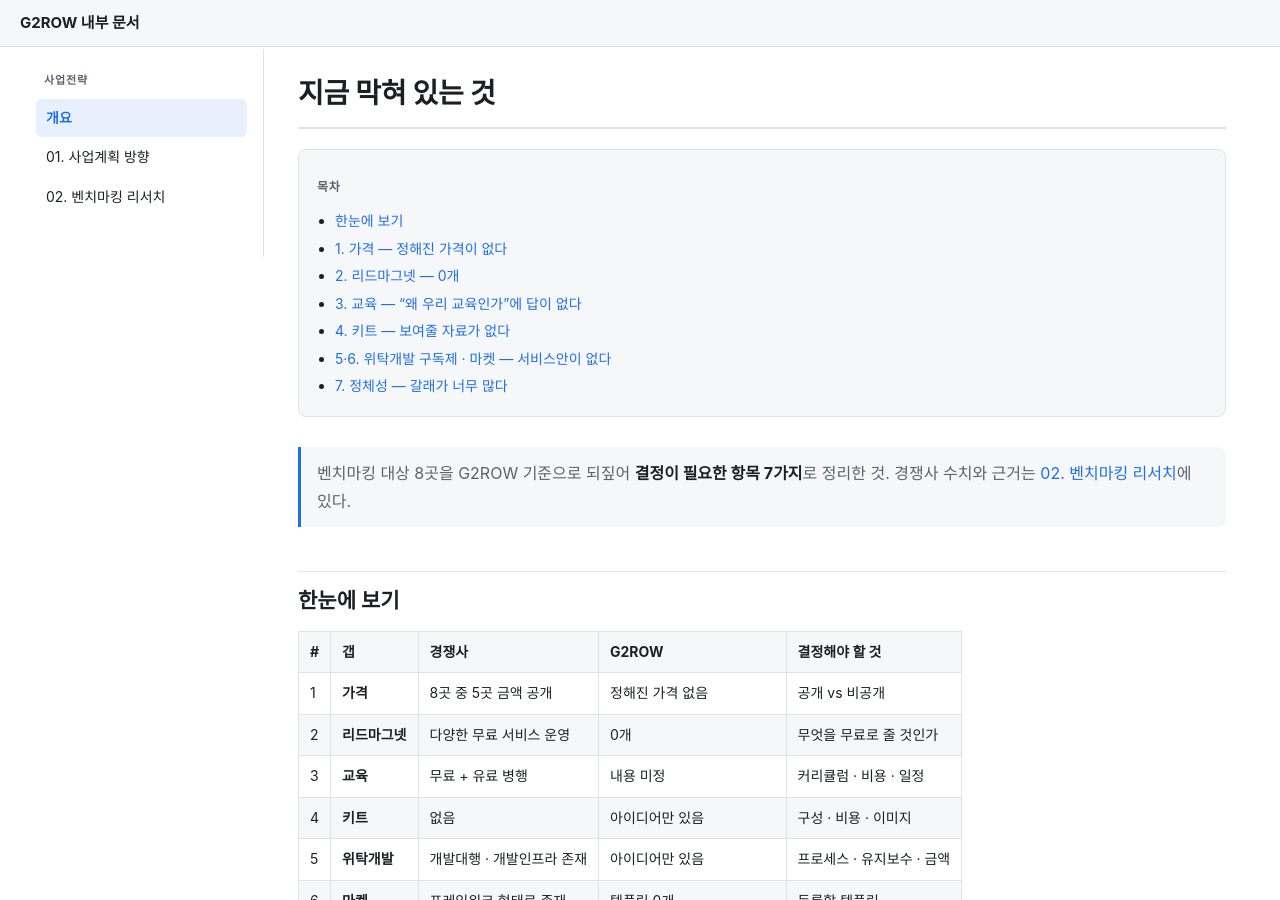
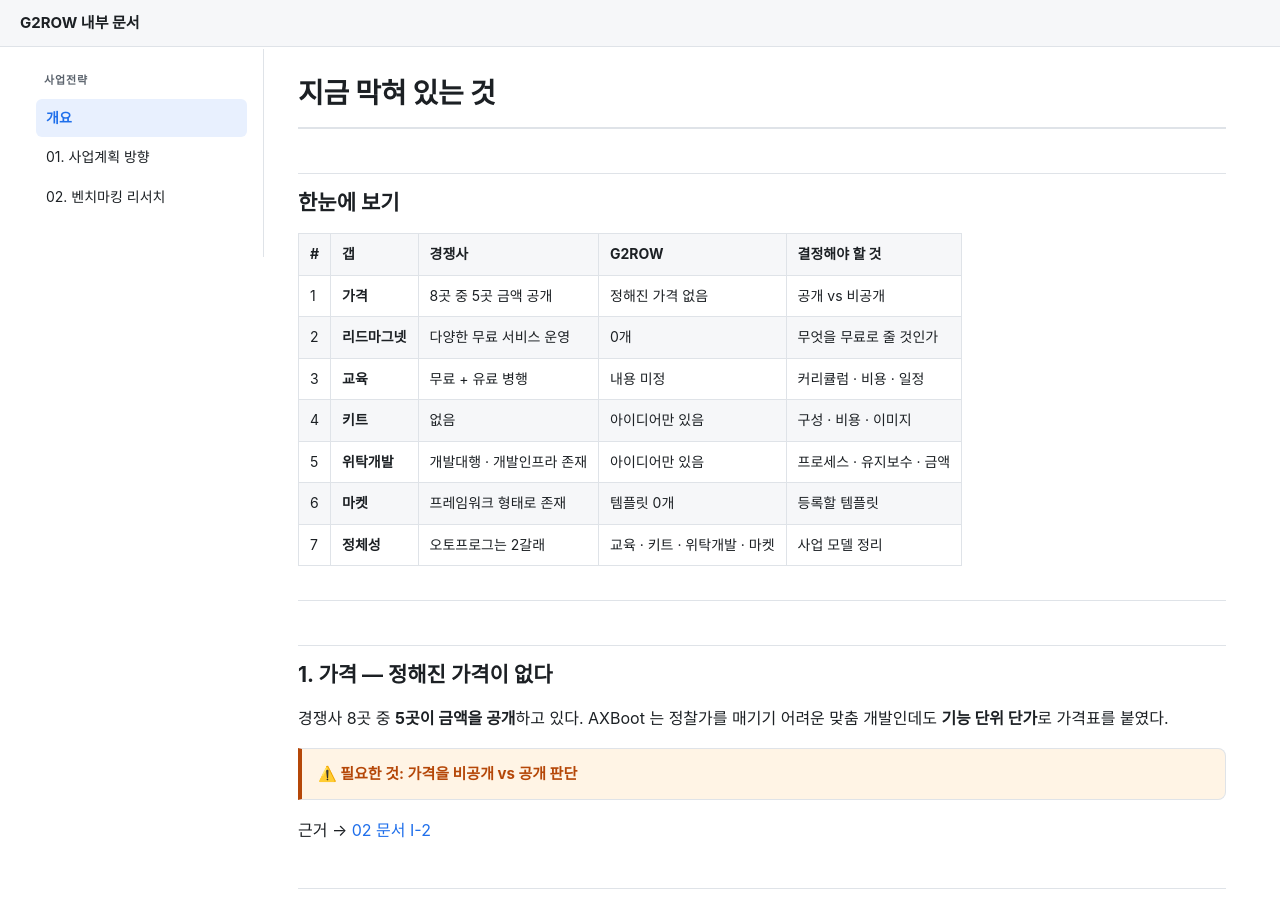
Before and after one commit to iamyoung1015-max/g2row-docs, a Jekyll site: the page built from site/index.md, in a window 1280 px wide and 900 px high. Built offline with Jekyll 4.4.1, drawn with Linux system fonts in a browser that asks for light colours.

Commit message:
docs: 개요에서 목차와 서두 인용 블록 제거
- 개요 서두의 인용 블록(벤치마킹 8곳 요약 안내) 삭제
- 개요는 목차 미표시 — front matter 에 toc: false 추가하고
  레이아웃의 목차 스크립트를 {% unless page.toc == false %} 로 감쌈
  (01·02 는 그대로 목차 유지)

Co-Authored-By: Claude Opus 5 (1M context) <noreply@anthropic.com>

```diff
--- a/site/_layouts/default.html
+++ b/site/_layouts/default.html
@@ -48,6 +48,7 @@
 </footer>
 
 <script>
+{% unless page.toc == false %}
 // 목차 자동 생성 (h2 기준)
 (function () {
   var main = document.getElementById('content');
@@ -66,6 +67,7 @@
   if (first && first.nextSibling) main.insertBefore(box, first.nextSibling);
   else main.insertBefore(box, main.firstChild);
 })();
+{% endunless %}
 
 // 본문 안의 외부 링크는 새 창으로 (내부 문서 링크는 현재 창 유지)
 (function () {
--- a/site/index.md
+++ b/site/index.md
@@ -1,12 +1,10 @@
 ---
 layout: default
 title: 개요
+toc: false
 ---
 
 # 지금 막혀 있는 것
-
-> 벤치마킹 대상 8곳을 G2ROW 기준으로 되짚어 **결정이 필요한 항목 7가지**로 정리한 것.
-> 경쟁사 수치와 근거는 [02. 벤치마킹 리서치](02-benchmarking.html#i-종합--g2row-갭-정리)에 있다.
 
 ## 한눈에 보기
 
```
